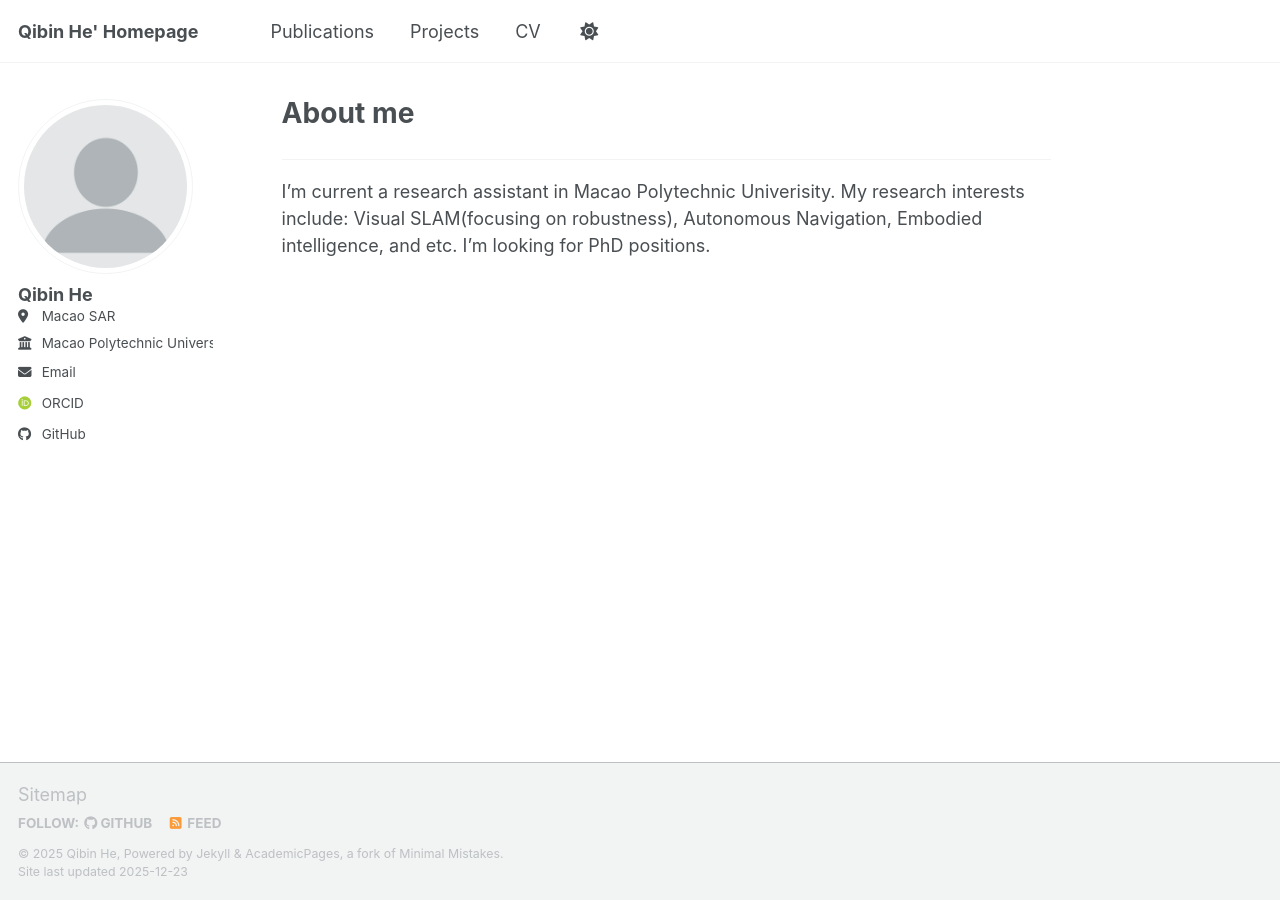
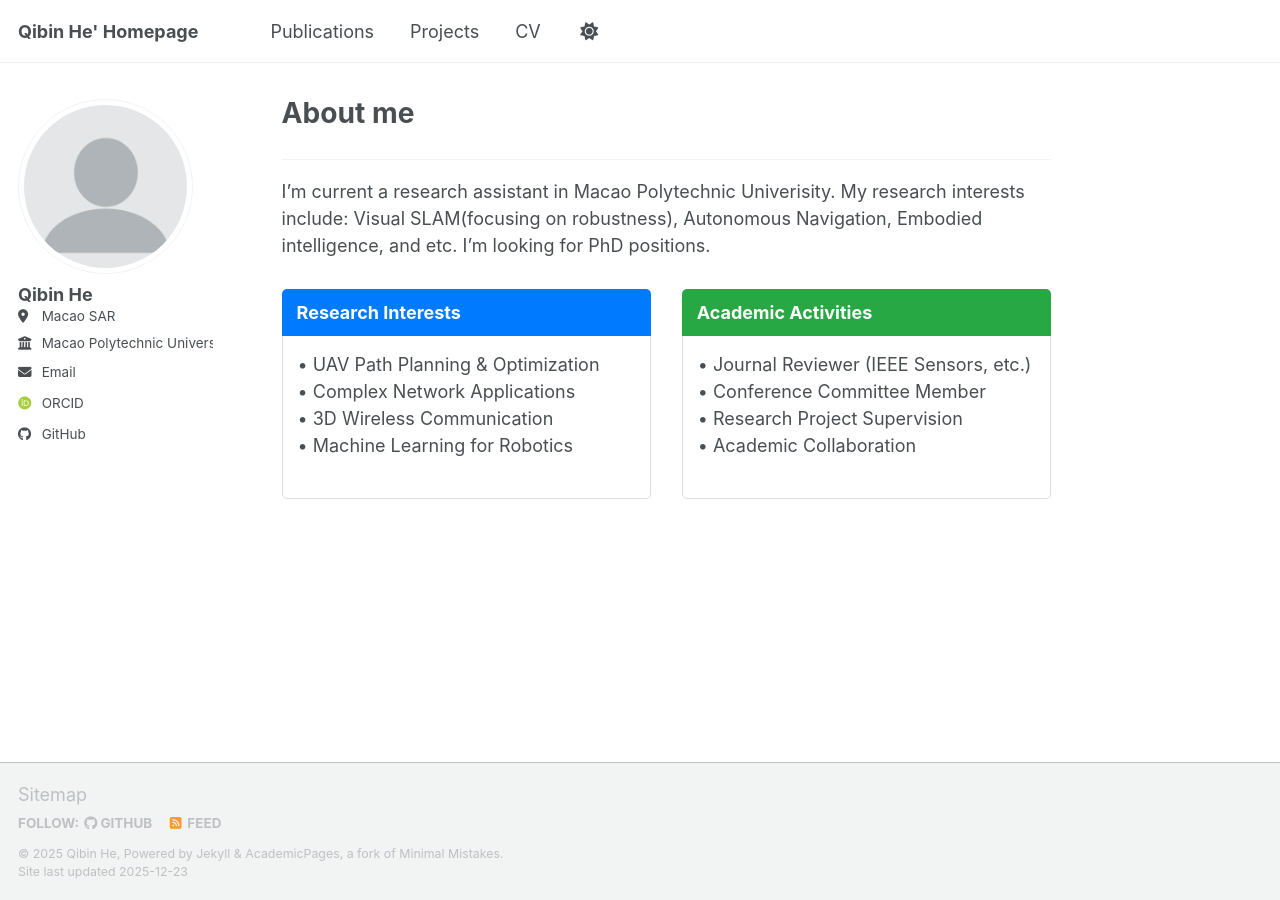
Before and after one commit to MECHA-HE/MECHA-HE.github.io, a Jekyll site: the page built from _pages/about.md, in a window 1280 px wide. Built offline with Jekyll 4.4.1, drawn with Linux system fonts in a browser that asks for light colours; some web fonts are replaced; a script bundle is joined from its source files by our own code; library files that are not in the unit come from our copies.

Commit message:
Update about.md

```diff
--- a/_pages/about.md
+++ b/_pages/about.md
@@ -10,3 +10,31 @@ redirect_from:
 ------
 
 I'm current a research assistant in Macao Polytechnic Univerisity. My research interests include: Visual SLAM(focusing on robustness), Autonomous Navigation, Embodied intelligence, and etc. I'm looking for PhD positions.
+
+<div style="display: flex; flex-wrap: wrap; justify-content: space-between; margin-top: 30px;">
+
+  <div style="width: 48%; margin-bottom: 20px;">
+    <div style="background: #007bff; color: white; padding: 10px 15px; border-radius: 5px 5px 0 0;">
+      <strong>Research Interests</strong>
+    </div>
+    <div style="padding: 15px; border: 1px solid #ddd; border-top: none; border-radius: 0 0 5px 5px;">
+      <p>• UAV Path Planning & Optimization<br>
+         • Complex Network Applications<br>
+         • 3D Wireless Communication<br>
+         • Machine Learning for Robotics</p>
+    </div>
+  </div>
+
+  <div style="width: 48%; margin-bottom: 20px;">
+    <div style="background: #28a745; color: white; padding: 10px 15px; border-radius: 5px 5px 0 0;">
+      <strong>Academic Activities</strong>
+    </div>
+    <div style="padding: 15px; border: 1px solid #ddd; border-top: none; border-radius: 0 0 5px 5px;">
+      <p>• Journal Reviewer (IEEE Sensors, etc.)<br>
+         • Conference Committee Member<br>
+         • Research Project Supervision<br>
+         • Academic Collaboration</p>
+    </div>
+  </div>
+
+</div>
```
